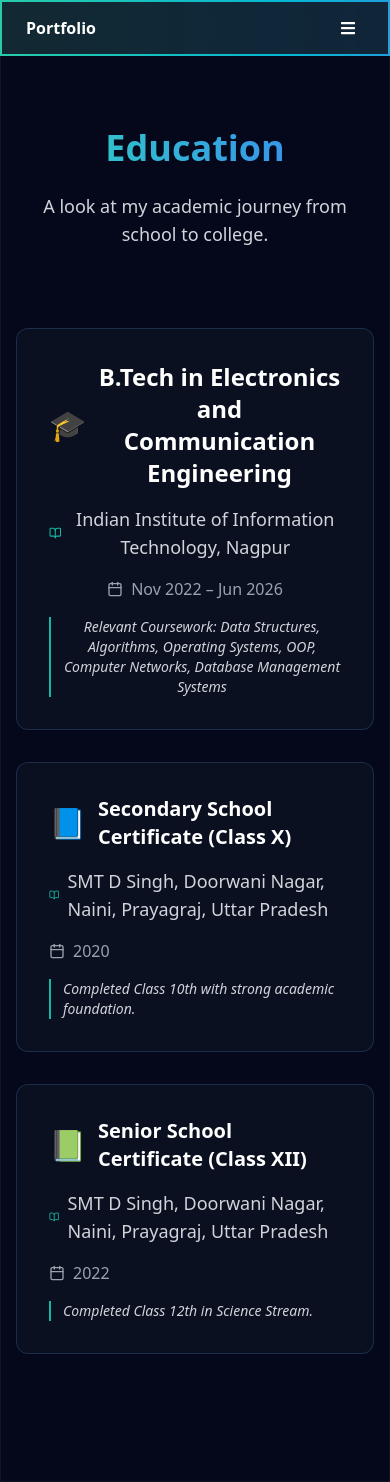
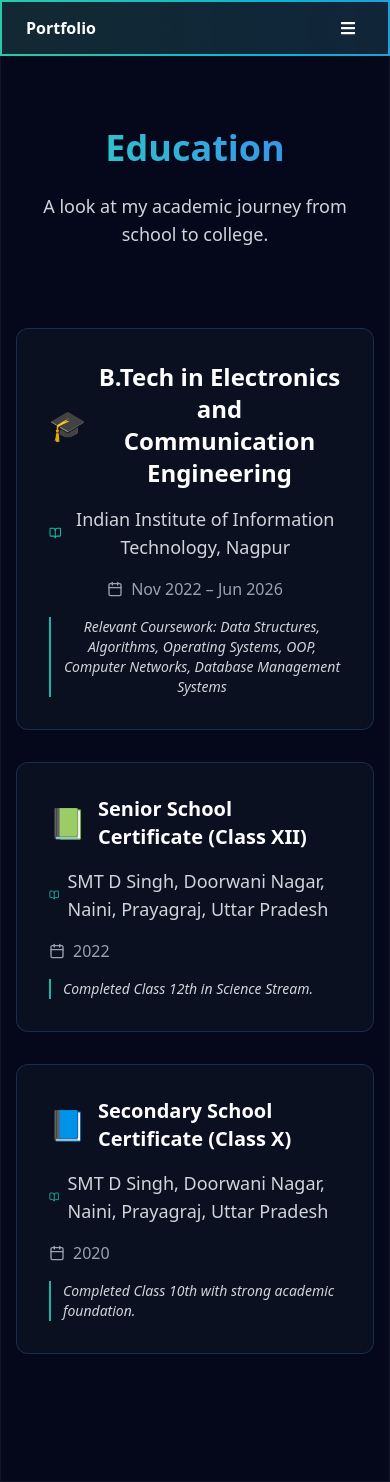
Before and after one commit to Aanandshukla02/My-PortFolio, a React (Vite) app: page /education in a window 390 px wide. Built offline with nearby package versions, Linux system fonts and the light colour scheme.

Commit message:
Center the indicator

```diff
--- a/src/pages/Education/Education.jsx
+++ b/src/pages/Education/Education.jsx
@@ -1,8 +1,5 @@
 import React, { useState } from "react";
-import {
-  Calendar,
-  BookOpen,
-} from "lucide-react";
+import { Calendar, BookOpen } from "lucide-react";
 import { motion } from "framer-motion";
 
 const EducationSection = () => {
@@ -21,8 +18,7 @@
     {
       type: "school10",
       degree: "Secondary School Certificate (Class X)",
-      school:
-        "SMT D Singh, Doorwani Nagar, Naini, Prayagraj, Uttar Pradesh",
+      school: "SMT D Singh, Doorwani Nagar, Naini, Prayagraj, Uttar Pradesh",
       mascot: "📘",
       year: "2020",
       description: "Completed Class 10th with strong academic foundation.",
@@ -30,8 +26,7 @@
     {
       type: "school12",
       degree: "Senior School Certificate (Class XII)",
-      school:
-        "SMT D Singh, Doorwani Nagar, Naini, Prayagraj, Uttar Pradesh",
+      school: "SMT D Singh, Doorwani Nagar, Naini, Prayagraj, Uttar Pradesh",
       mascot: "📗",
       year: "2022",
       description: "Completed Class 12th in Science Stream.",
@@ -42,9 +37,7 @@
     hidden: { opacity: 0 },
     visible: {
       opacity: 1,
-      transition: {
-        staggerChildren: 0.2,
-      },
+      transition: { staggerChildren: 0.2 },
     },
   };
 
@@ -53,10 +46,7 @@
     visible: {
       y: 0,
       opacity: 1,
-      transition: {
-        duration: 0.6,
-        ease: "easeOut",
-      },
+      transition: { duration: 0.6, ease: "easeOut" },
     },
   };
 
@@ -92,14 +82,14 @@
           animate="visible"
           className="grid grid-cols-1 md:grid-cols-2 gap-8 md:gap-12"
         >
-          {/* College Card (Center Top) */}
+          {/* College Card */}
           <motion.div
             variants={cardVariants}
             className={`relative md:col-span-2 border rounded-xl p-8 transition-all duration-300 bg-gray-900/50 backdrop-blur-sm ${
               hoveredIndex === 0
                 ? "border-teal-500 scale-[1.02]"
                 : "border-blue-400/20"
-            }`}
+            } order-1 md:order-1`} // 👈 Mobile me pehla, desktop me same
             onMouseEnter={() => setHoveredIndex(0)}
             onMouseLeave={() => setHoveredIndex(null)}
           >
@@ -124,14 +114,46 @@
             </div>
           </motion.div>
 
-          {/* 10th Card (Left Side) */}
+          {/* 12th Card */}
+          <motion.div
+            variants={cardVariants}
+            className={`relative border rounded-xl p-8 transition-all duration-300 bg-gray-900/50 backdrop-blur-sm ${
+              hoveredIndex === 2
+                ? "border-teal-500 scale-[1.02]"
+                : "border-blue-400/20"
+            } order-2 md:order-3`} // 👈 Mobile me dusra, desktop me right
+            onMouseEnter={() => setHoveredIndex(2)}
+            onMouseLeave={() => setHoveredIndex(null)}
+          >
+            <div className="space-y-4">
+              <div className="flex items-center gap-3">
+                <span className="text-3xl">{educationData[2].mascot}</span>
+                <h3 className="text-xl font-bold text-white">
+                  {educationData[2].degree}
+                </h3>
+              </div>
+              <p className="text-lg text-gray-300 flex items-center gap-2">
+                <BookOpen className="w-5 h-5 text-teal-500" />
+                {educationData[2].school}
+              </p>
+              <p className="text-gray-400 flex items-center gap-2">
+                <Calendar className="w-4 h-4" />
+                {educationData[2].year}
+              </p>
+              <p className="text-gray-300 text-sm italic border-l-2 border-teal-500 pl-3">
+                {educationData[2].description}
+              </p>
+            </div>
+          </motion.div>
+
+          {/* 10th Card */}
           <motion.div
             variants={cardVariants}
             className={`relative border rounded-xl p-8 transition-all duration-300 bg-gray-900/50 backdrop-blur-sm ${
               hoveredIndex === 1
                 ? "border-teal-500 scale-[1.02]"
                 : "border-blue-400/20"
-            }`}
+            } order-3 md:order-2`} // 👈 Mobile me last, desktop me left
             onMouseEnter={() => setHoveredIndex(1)}
             onMouseLeave={() => setHoveredIndex(null)}
           >
@@ -155,38 +177,6 @@
               </p>
             </div>
           </motion.div>
-
-          {/* 12th Card (Right Side) */}
-          <motion.div
-            variants={cardVariants}
-            className={`relative border rounded-xl p-8 transition-all duration-300 bg-gray-900/50 backdrop-blur-sm ${
-              hoveredIndex === 2
-                ? "border-teal-500 scale-[1.02]"
-                : "border-blue-400/20"
-            }`}
-            onMouseEnter={() => setHoveredIndex(2)}
-            onMouseLeave={() => setHoveredIndex(null)}
-          >
-            <div className="space-y-4">
-              <div className="flex items-center gap-3">
-                <span className="text-3xl">{educationData[2].mascot}</span>
-                <h3 className="text-xl font-bold text-white">
-                  {educationData[2].degree}
-                </h3>
-              </div>
-              <p className="text-lg text-gray-300 flex items-center gap-2">
-                <BookOpen className="w-5 h-5 text-teal-500" />
-                {educationData[2].school}
-              </p>
-              <p className="text-gray-400 flex items-center gap-2">
-                <Calendar className="w-4 h-4" />
-                {educationData[2].year}
-              </p>
-              <p className="text-gray-300 text-sm italic border-l-2 border-teal-500 pl-3">
-                {educationData[2].description}
-              </p>
-            </div>
-          </motion.div>
         </motion.div>
       </div>
     </section>
--- a/src/pages/Projects/testProjects.jsx
+++ b/src/pages/Projects/testProjects.jsx
@@ -3,7 +3,6 @@
 import { useTransform, motion, useScroll } from "framer-motion";
 import { useRef, useState, useEffect } from "react";
 
-// ✅ Import images
 import codeSavantImg from "../../assets/images/CodeSavant-AI.png";
 import reserveMateImg from "../../assets/images/Reservemate.png";
 import mealStackImg from "../../assets/images/MealStack.png";
@@ -65,14 +64,9 @@
 
   const [showIndicator, setShowIndicator] = useState(true);
 
-  // ✅ Track scroll progress to hide/show indicator
   useEffect(() => {
     return scrollYProgress.on("change", (latest) => {
-      if (latest >= 0.95) {
-        setShowIndicator(false); // hide at end
-      } else {
-        setShowIndicator(true); // show otherwise
-      }
+      setShowIndicator(latest < 0.95);
     });
   }, [scrollYProgress]);
 
@@ -102,19 +96,26 @@
           })}
         </section>
 
-        {/* 👇 Scroll Down Indicator (hide at last project) */}
+        {/* ✅ Always Centered Scroll Down Indicator */}
         {showIndicator && (
           <motion.div
-            initial={{ y: 0, opacity: 0.6 }}
-            animate={{ y: [0, 10, 0], opacity: [0.6, 1, 0.6] }}
+            initial={{ opacity: 0 }}
+            animate={{ opacity: 1, y: [0, 10, 0] }}
             transition={{ repeat: Infinity, duration: 1.5 }}
-            className="fixed bottom-6 left-1/2 -translate-x-1/2 text-white text-sm flex flex-col items-center pointer-events-none z-50"
+            className="
+              fixed bottom-5 inset-x-0
+              flex flex-col items-center justify-center
+              text-white text-sm z-[9999]
+              pointer-events-none select-none
+            "
           >
-            <span className="mb-1">Scroll Down</span>
+            <span className="mb-1 text-xs sm:text-sm opacity-80">
+              Scroll Down
+            </span>
             <svg
               xmlns="http://www.w3.org/2000/svg"
-              width="20"
-              height="20"
+              width="22"
+              height="22"
               fill="none"
               stroke="white"
               strokeWidth="2"
@@ -173,9 +174,9 @@
         onHoverStart={() => setIsHovered(true)}
         onHoverEnd={() => setIsHovered(false)}
       >
-        {/* Split Card */}
+        {/* Card */}
         <div className="w-full flex flex-col md:flex-row bg-zinc-900 rounded-2xl overflow-hidden shadow-xl">
-          {/* Image/Preview */}
+          {/* Image */}
           <div className="w-full md:w-[50%] h-[220px] md:h-[380px] lg:h-[420px] relative overflow-hidden bg-gray-800 flex items-center justify-center text-gray-400 text-sm">
             {src ? (
               <img
@@ -223,6 +224,33 @@
                   className="flex items-center gap-2"
                   whileHover={{ y: -3 }}
                 >
+                  <GitHubIcon color={color} />
+                  <span className="text-xs md:text-sm">Code</span>
+                </motion.a>
+              )}
+
+              {liveLink && (
+                <motion.a
+                  href={liveLink}
+                  target="_blank"
+                  rel="noopener noreferrer"
+                  className="flex items-center gap-2"
+                  whileHover={{ y: -3 }}
+                >
+                  <LiveIcon color={color} />
+                  <span className="text-xs md:text-sm">Live</span>
+                </motion.a>
+              )}
+            </div>
+          </div>
+        </div>
+      </motion.div>
+    </div>
+  );
+}
+
+function GitHubIcon({ color }) {
+  return (
     <svg
       xmlns="http://www.w3.org/2000/svg"
       width="20"
@@ -236,18 +264,11 @@
     >
       <path d="M9 19c-5 1.5-5-2.5-7-3m14 6v-3.87a3.37 3.37 0 0 0-.94-2.61c3.14-.35 6.44-1.54 6.44-7A5.44 5.44 0 0 0 20 4.77 5.07 5.07 0 0 0 19.91 1S18.73.65 16 2.48a13.38 13.38 0 0 0-7 0C6.27.65 5.09 1 5.09 1A5.07 5.07 0 0 0 5 4.77a5.44 5.44 0 0 0-1.5 3.78c0 5.42 3.3 6.61 6.44 7A3.37 3.37 0 0 0 9 18.13V22"></path>
     </svg>
-                  <span className="text-xs md:text-sm">Code</span>
-                </motion.a>
-              )}
+  );
+}
 
-              {liveLink && (
-                <motion.a
-                  href={liveLink}
-                  target="_blank"
-                  rel="noopener noreferrer"
-                  className="flex items-center gap-2"
-                  whileHover={{ y: -3 }}
-                >
+function LiveIcon({ color }) {
+  return (
     <svg
       xmlns="http://www.w3.org/2000/svg"
       width="20"
@@ -263,13 +284,5 @@
       <line x1="2" y1="12" x2="22" y2="12"></line>
       <path d="M12 2a15.3 15.3 0 0 1 4 10 15.3 15.3 0 0 1-4 10 15.3 15.3 0 0 1-4-10 15.3 15.3 0 0 1 4-10z"></path>
     </svg>
-                  <span className="text-xs md:text-sm">Live</span>
-                </motion.a>
-              )}
-            </div>
-          </div>
-        </div>
-      </motion.div>
-    </div>
   );
 }
```
Lines whose indentation alone changed are shown as unchanged.
